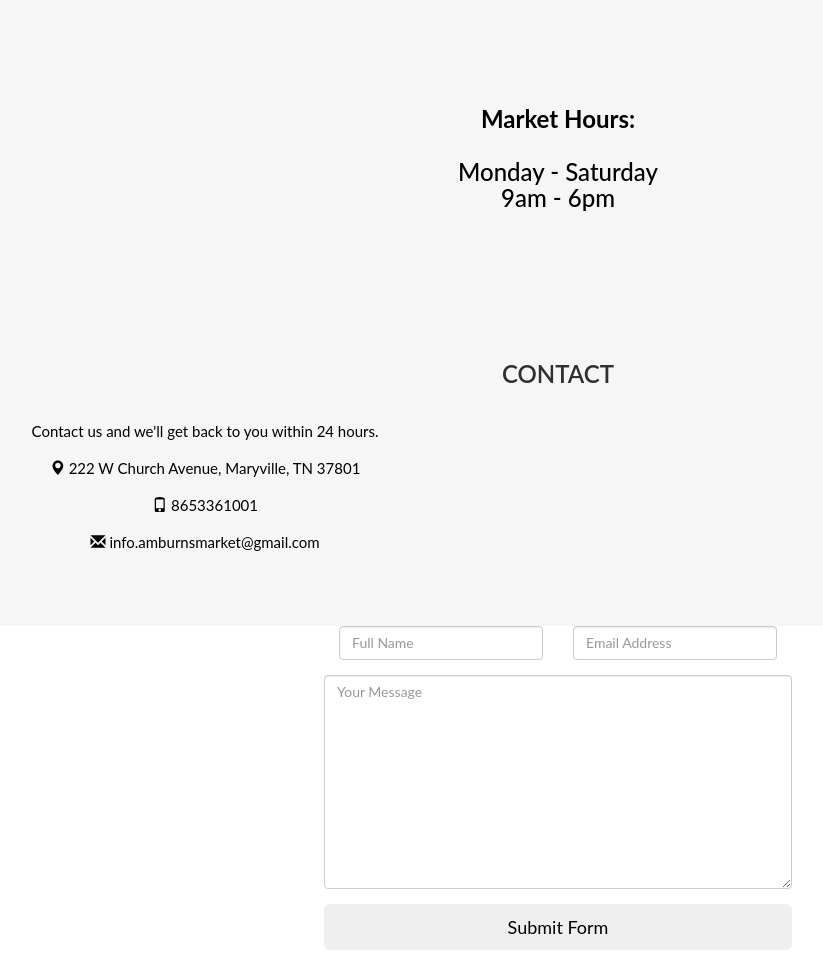
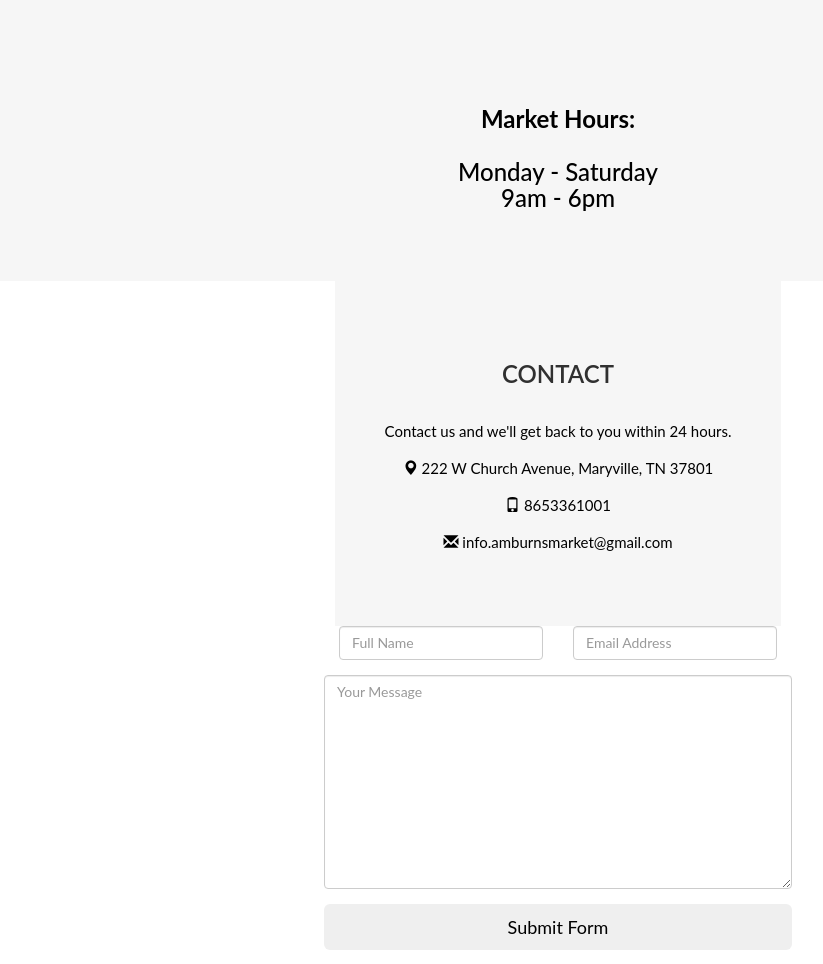
Before and after one commit to pablanothewind/market, a Django app: page / in a window 1280 px wide. Shown: the part 2289-3253 px from the top of the page, without its empty margins (82-905 px from the left). Run offline with Django 4.2, Linux system fonts and the light colour scheme; parts of the project's set-up code (start-up, migrations or seed data) failed here and were passed over; some libraries are stand-ins or nearby versions.

Commit message:
Update index.html

```diff
--- a/myapp/templates/index.html
+++ b/myapp/templates/index.html
@@ -331,17 +331,13 @@ body {
 </div>
 
 <!-- Container (Contact Section) -->
-<div class="d-flex justify-content-center">
+<div class="container">
   <div id="contact" class="container-fluid bg-grey">
     <h2 class="text-center">CONTACT</h2>
-    <div class="row">
-      <div class="col-sm-5">
         <p>Contact us and we'll get back to you within 24 hours.</p>
         <p><span class="glyphicon glyphicon-map-marker"></span> 222 W Church Avenue, Maryville, TN 37801 </p>
         <p><span class="glyphicon glyphicon-phone"></span> 8653361001 </p>
         <p><span class="glyphicon glyphicon-envelope"></span> info.amburnsmarket@gmail.com </p>
-      </div>
-    </div>
   </div>
 </div>
 
```
